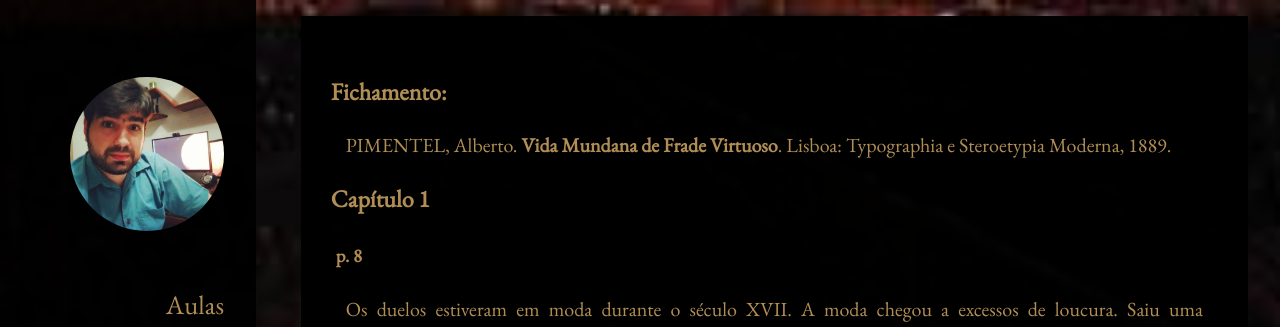
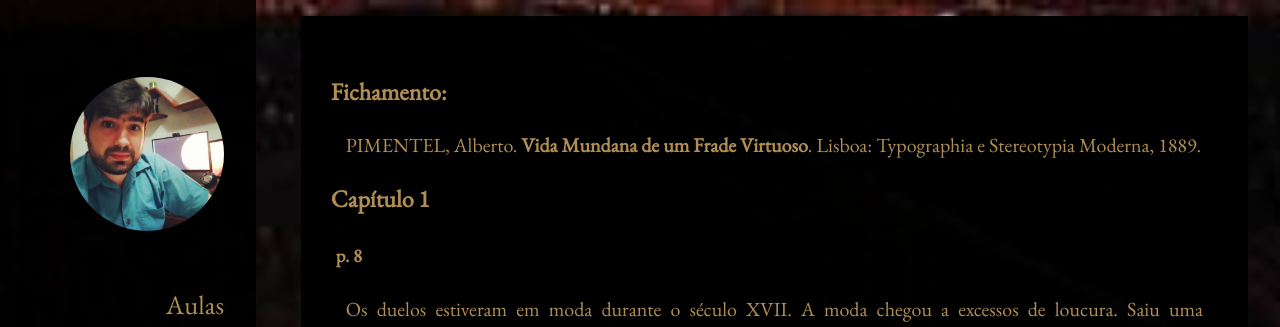
Before and after one commit to luisdarcadia/luisdarcadia.github.io, a Jekyll site: the page built from _fichamentos/pimentelvidamundanadeumfradevirtuoso.md, in a window 1280 px wide and 900 px high. Shown: the top 327 px of the window. Built offline with Jekyll 4.4.1, drawn with Linux system fonts in a browser that asks for light colours; nearby versions of some CDN libraries.

Commit message:
Update fichados.yml

```diff
--- a/_data/fichados.yml
+++ b/_data/fichados.yml
@@ -69,9 +69,9 @@
 - key: pimentel1889
   autornome: "Alberto"
   autorsobrenome: "Pimentel"
-  titulo: 'Vida Mundana de Frade Virtuoso'
+  titulo: 'Vida Mundana de um Frade Virtuoso'
   local: "Lisboa"
-  editora: "Typographia e Steroetypia Moderna"
+  editora: "Typographia e Stereotypia Moderna"
   ano: "1889"
 
 - key: freire2006
```
